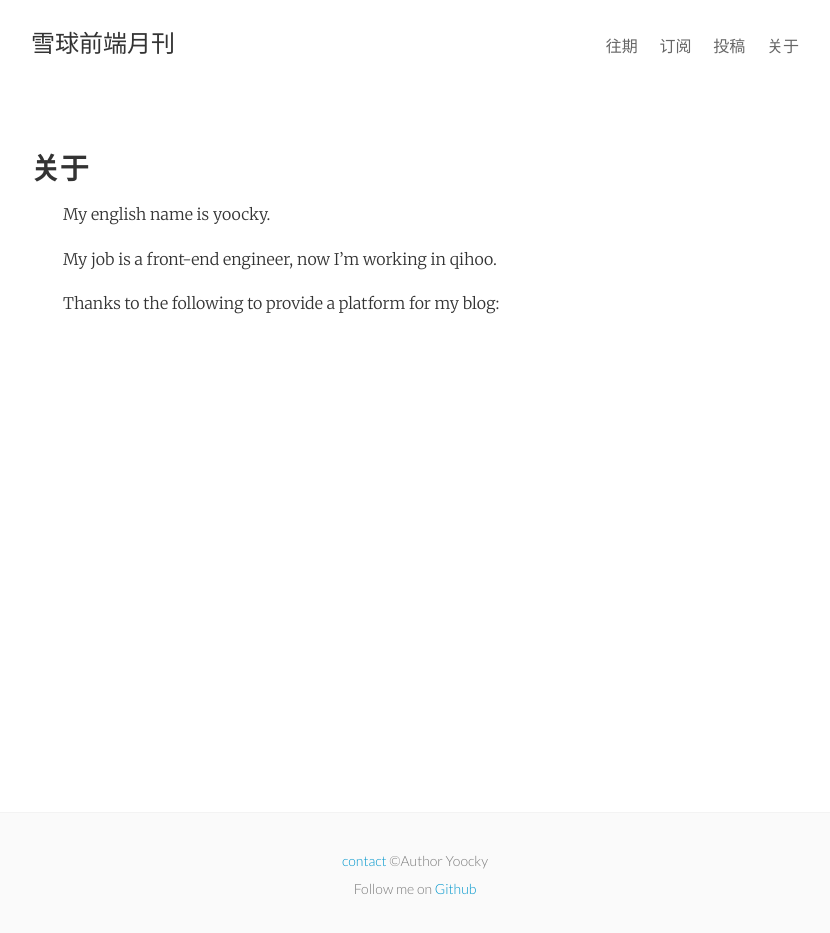
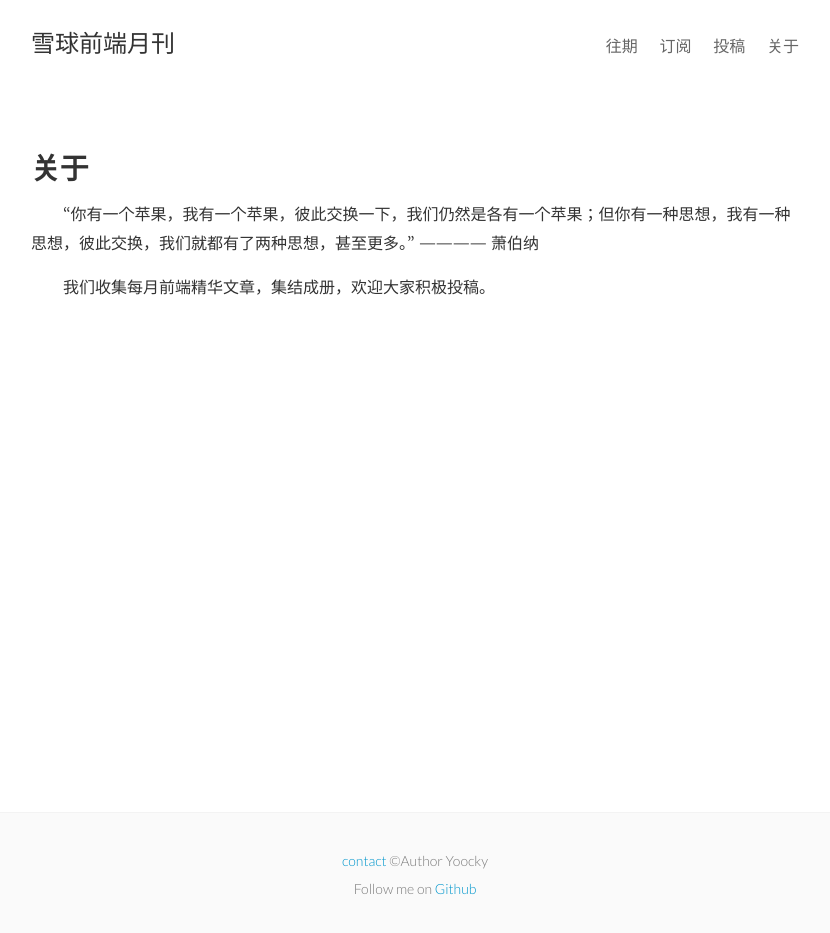
Before and after one commit to yoocky/monthly, a Jekyll site: the page built from about.md, in a window 1280 px wide. Shown: the whole page, without its empty margins (225-1055 px from the left). Built offline with Jekyll 4.4.1, drawn with Linux system fonts in a browser that asks for light colours.

Commit message:
feat(monthly): init

```diff
--- a/about.md
+++ b/about.md
@@ -4,8 +4,6 @@ title: 关于
 permalink: /about/
 ---
 
-My english name is yoocky.
+“你有一个苹果，我有一个苹果，彼此交换一下，我们仍然是各有一个苹果；但你有一种思想，我有一种思想，彼此交换，我们就都有了两种思想，甚至更多。” ———— 萧伯纳
 
-My job is a front-end engineer, now I'm working in qihoo.
-
-Thanks to the following to provide a platform for my blog:
+我们收集每月前端精华文章，集结成册，欢迎大家积极投稿。
```
Also changed, not shown: _layouts/contribute.html (added, +22 -0 lines), _layouts/subscribe.html (renamed from _layouts/mail.html, +7 -3 lines), contribute.md (+1 -1 lines), subscribe.md (+1 -1 lines).
